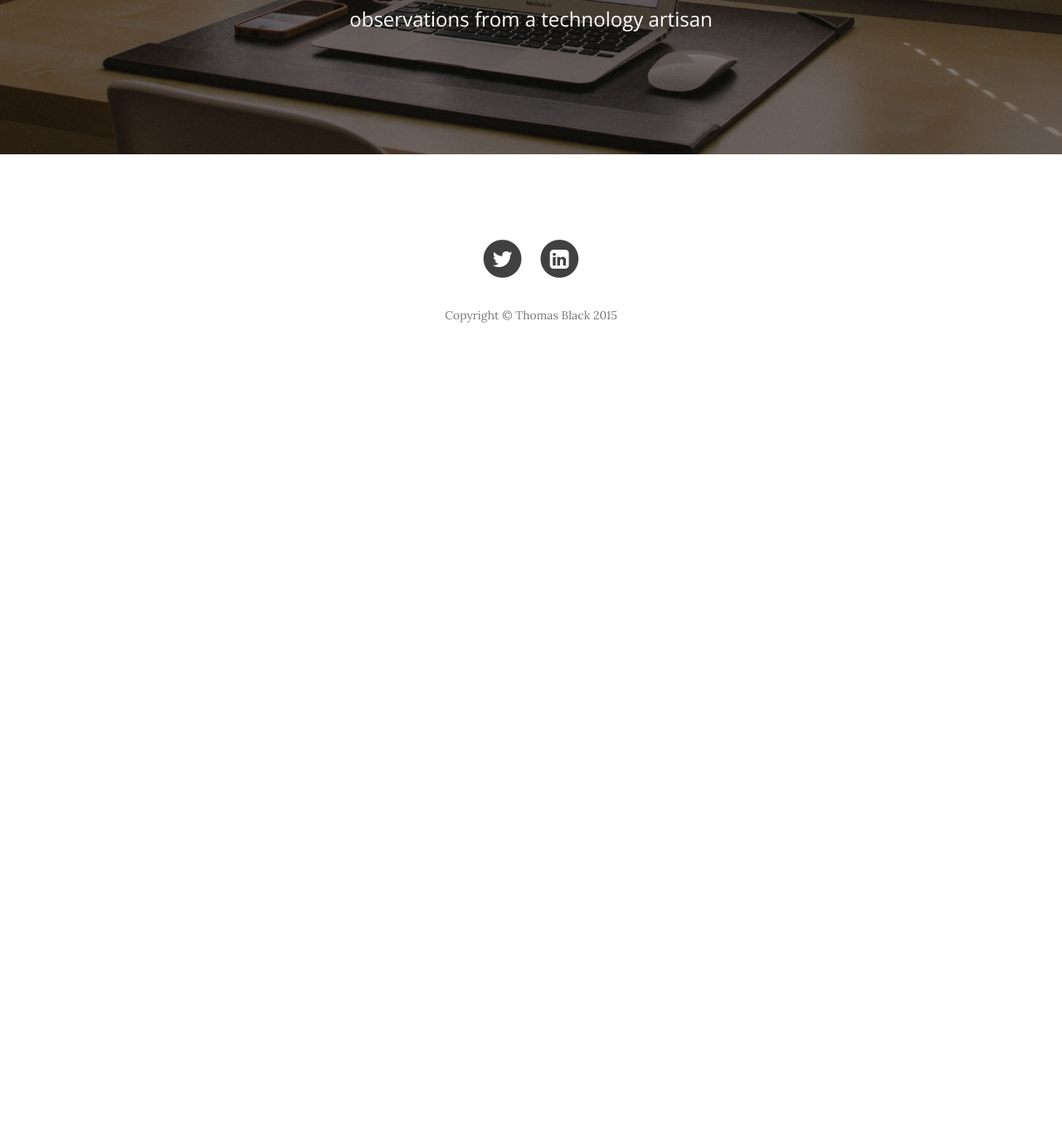
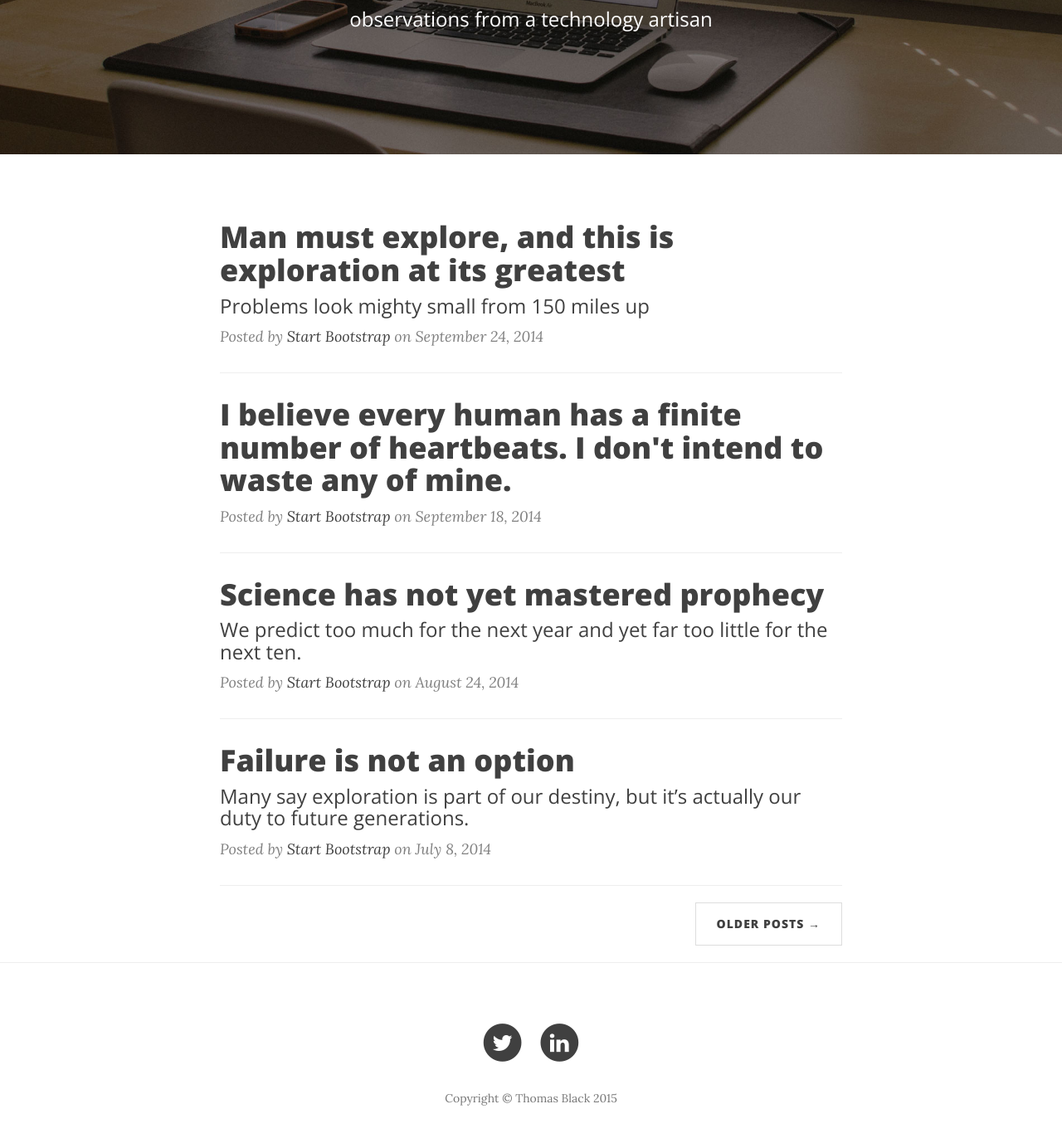
Before and after one commit to tsblack/tsblack.github.io, a Jekyll site: the page built from index.html, in a window 1280 px wide and 1400 px high, scrolled down 262 px. Shown: the top 1372 px of the window at 83% size. Built offline with Jekyll 4.4.1, drawn with Linux system fonts in a browser that asks for light colours; nearby versions of some CDN libraries; before the commit the page ends 900 px from its top, so only the background shows below that.

Commit message:
Jekyll cleanup

```diff
--- a/_includes/footer.html
+++ b/_includes/footer.html
@@ -16,7 +16,7 @@
                             <a href="#">
                                 <span class="fa-stack fa-lg">
                                     <i class="fa fa-circle fa-stack-2x"></i>
-                                    <i class="fa fa-linkedin-square fa-stack-1x fa-inverse"></i>
+                                    <i class="fa fa-linkedin fa-stack-1x fa-inverse"></i>
                                 </span>
                             </a>
                         </li>
--- /dev/null
+++ b/_includes/postit.html
@@ -0,0 +1,60 @@
+    <!-- Main Content -->
+    <div class="container">
+        <div class="row">
+            <div class="col-lg-8 col-lg-offset-2 col-md-10 col-md-offset-1">
+                <div class="post-preview">
+                    <a href="post.html">
+                        <h2 class="post-title">
+                            Man must explore, and this is exploration at its greatest
+                        </h2>
+                        <h3 class="post-subtitle">
+                            Problems look mighty small from 150 miles up
+                        </h3>
+                    </a>
+                    <p class="post-meta">Posted by <a href="#">Start Bootstrap</a> on September 24, 2014</p>
+                </div>
+                <hr>
+                <div class="post-preview">
+                    <a href="post.html">
+                        <h2 class="post-title">
+                            I believe every human has a finite number of heartbeats. I don't intend to waste any of mine.
+                        </h2>
+                    </a>
+                    <p class="post-meta">Posted by <a href="#">Start Bootstrap</a> on September 18, 2014</p>
+                </div>
+                <hr>
+                <div class="post-preview">
+                    <a href="post.html">
+                        <h2 class="post-title">
+                            Science has not yet mastered prophecy
+                        </h2>
+                        <h3 class="post-subtitle">
+                            We predict too much for the next year and yet far too little for the next ten.
+                        </h3>
+                    </a>
+                    <p class="post-meta">Posted by <a href="#">Start Bootstrap</a> on August 24, 2014</p>
+                </div>
+                <hr>
+                <div class="post-preview">
+                    <a href="post.html">
+                        <h2 class="post-title">
+                            Failure is not an option
+                        </h2>
+                        <h3 class="post-subtitle">
+                            Many say exploration is part of our destiny, but it’s actually our duty to future generations.
+                        </h3>
+                    </a>
+                    <p class="post-meta">Posted by <a href="#">Start Bootstrap</a> on July 8, 2014</p>
+                </div>
+                <hr>
+                <!-- Pager -->
+                <ul class="pager">
+                    <li class="next">
+                        <a href="#">Older Posts &rarr;</a>
+                    </li>
+                </ul>
+            </div>
+        </div>
+    </div>
+
+    <hr>
--- a/_layouts/default.html
+++ b/_layouts/default.html
@@ -4,6 +4,7 @@
     <body id="page-top" class="index">
     {% include nav.html %}
     {% include header.html %}
+    {% include postit.html %}
     {% comment %}
     {% include portfolio_grid.html %}
     {% include about.html %}
```
